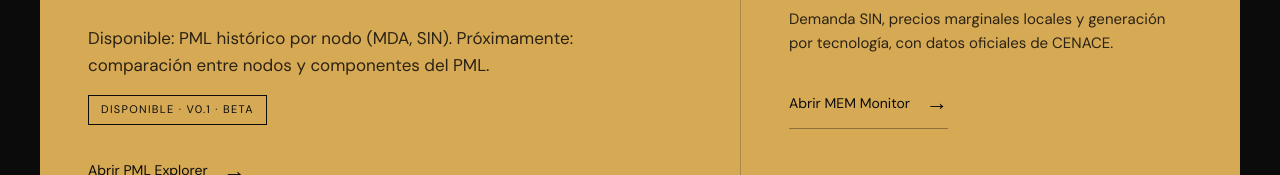
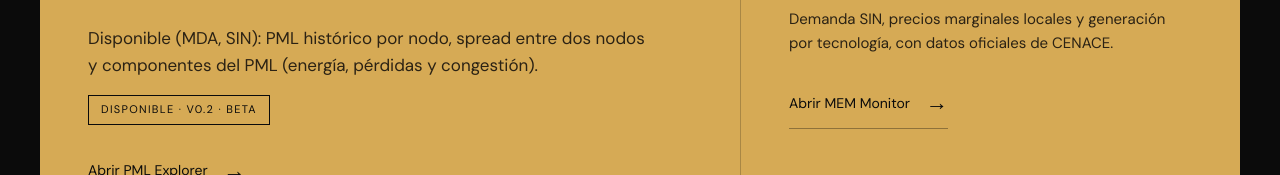
Before and after one commit to edarji/edarji.net, a plain HTML site: page mercados/index.html in a window 1280 px wide. Shown: the part 753-928 px from the top of the page. Drawn offline with Linux system fonts and the light colour scheme.

Commit message:
Mercados: PML Explorer v0.2 beta con sus tres vistas (#3)
Claude-Session: https://claude.ai/code/session_01EMvTVgmPaPKwxHvyEzG6QN

Co-authored-by: Claude <noreply@anthropic.com>

```diff
--- a/mercados/index.html
+++ b/mercados/index.html
@@ -67,8 +67,8 @@
             <p class="card-kicker">Primer desarrollo</p>
             <h2>PML Explorer</h2>
             <p>Análisis histórico de precios marginales locales del mercado eléctrico mexicano.</p>
-            <p>Disponible: PML histórico por nodo (MDA, SIN). Próximamente: comparación entre nodos y componentes del PML.</p>
-            <span class="status-badge">Disponible · v0.1 · beta</span>
+            <p>Disponible (MDA, SIN): PML histórico por nodo, spread entre dos nodos y componentes del PML (energía, pérdidas y congestión).</p>
+            <span class="status-badge">Disponible · v0.2 · beta</span>
             <a class="text-link" href="https://pml-explorer.streamlit.app/">Abrir PML Explorer <span>→</span></a>
           </div>
           <div class="featured-tool">
```
